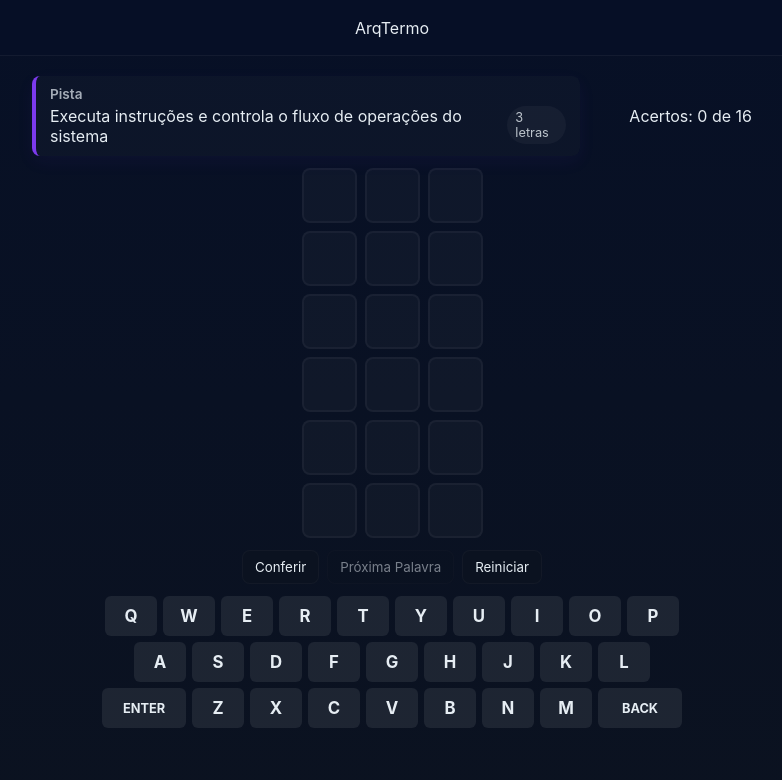
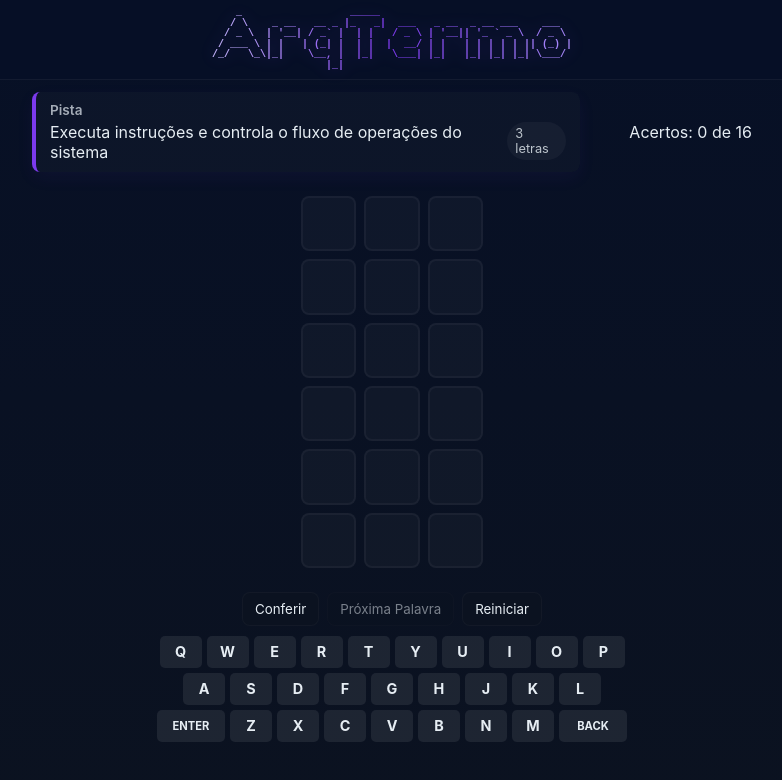
Before and after one commit to caju1911/arq-comp-aav3, a plain HTML site: page index.html in a window 1280 px wide. Shown: the whole page, without its empty margins (248-1030 px from the left). Drawn offline with Linux system fonts and the light colour scheme.

Commit message:
Ajustes visuais: logo e tamanho do teclado

```diff
--- a/index.html
+++ b/index.html
@@ -7,15 +7,19 @@
   <link rel="stylesheet" href="style.css">
 </head>
 <body>
+  <!-- 1. Logo fixa no topo (não rola junto com a página) -->
   <header class="site-header">
-    <div class="brand">
-      <span class="logo">ArqTermo</span>
-    </div>
+    <h1 class="logo" aria-label="ArqTermo"><pre class="ascii-logo" aria-hidden="true">    _                  _____
+   / \    _ __   __ _ |_   _|  ___   _ __  _ __ ___    ___
+  / _ \  | '__| / _` |  | |   / _ \ | '__|| '_ ` _ \  / _ \
+ / ___ \ | |   | (_| |  | |  |  __/ | |   | | | | | || (_) |
+/_/   \_\|_|    \__, |  |_|   \___| |_|   |_| |_| |_| \___/
+                   |_|</pre></h1>
   </header>
 
   <main class="container">
-
-    <div class="status-row">
+    <!-- 2. Pista, tamanho da palavra e acertos -->
+    <section class="status-row" aria-label="Pista e acertos">
       <div id="pista" class="pista" role="status" aria-live="polite">
         <span class="pista-label">Pista</span>
         <div class="pista-content">
@@ -24,8 +28,10 @@
         </div>
       </div>
       <div id="contador" class="contador">Acertos: 0 de 0</div>
-    </div>
+    </section>
 
+    <!-- 3. O jogo em si -->
+    <section class="game" aria-label="Jogo">
       <div id="board" class="board" aria-live="polite"></div>
 
       <div class="controls">
@@ -35,6 +41,8 @@
       </div>
 
       <div id="keyboard" class="keyboard" aria-hidden="false"></div>
+    </section>
+
   </main>
 
   <!-- Modal acessível e configurável -->
--- a/script.js
+++ b/script.js
@@ -144,9 +144,6 @@ function renderBoard(){
       letter.className = 'letter';
       letter.textContent = rows[r][c] || '';
       cell.appendChild(letter);
-      const icon = document.createElement('span');
-      icon.className = 'state-icon';
-      cell.appendChild(icon);
       row.appendChild(cell);
     }
     boardEl.appendChild(row);
@@ -242,8 +239,6 @@ function submitGuess(){
           cell.classList.remove('revealing');
           cell.classList.add('revealed');
           cell.classList.add(state);
-          const icon = cell.querySelector('.state-icon');
-          icon.textContent = state === 'correct' ? '✓' : (state==='present' ? '↺' : '✕');
         }, 180);
       }, delay);
     })(c, evaluation[c]);
--- a/style.css
+++ b/style.css
@@ -6,7 +6,7 @@
   --present:#f59e0b;
   --absent:#111827;
   /* as casas encolhem conforme a altura da janela para o jogo todo caber sem scroll */
-  --cell-size:clamp(32px, calc((100vh - 470px) / 6), 64px);
+  --cell-size:clamp(34px, calc((100vh - 468px) / 6), 76px);
   --gap:8px;
   color-scheme: dark;
 }
@@ -18,7 +18,7 @@ body{
   background:linear-gradient(180deg,#071026 0%, #0b1220 100%);
   display:flex;align-items:flex-start;justify-content:center;
   /* espaço no topo para a logo fixa não cobrir o conteúdo */
-  padding:76px 24px 24px;
+  padding:92px 24px 24px;
   color:#e6edf3;
 }
 
@@ -26,12 +26,29 @@ body{
 .site-header{
   position:fixed;top:0;left:0;right:0;z-index:50;
   display:flex;align-items:center;justify-content:center;
-  height:56px;
+  height:80px;
   background:rgba(7,16,38,0.92);
   backdrop-filter:blur(6px);
   border-bottom:1px solid rgba(255,255,255,0.05);
 }
-.site-header h1{margin:0;font-weight:700;font-size:1.5rem}
+.site-header h1{margin:0}
+
+/* logo em ASCII: fonte monoespaçada, tamanho acompanha a largura da tela */
+.ascii-logo{
+  margin:0;
+  font-family:"Courier New",Consolas,Menlo,monospace;
+  font-size:clamp(6px, 2.3vw, 10px);
+  line-height:1.05;
+  font-weight:700;
+  white-space:pre;
+  user-select:none;
+  color:#a78bfa; /* fallback */
+  background:linear-gradient(90deg,#c4b5fd 0%,#7c3aed 50%,#a78bfa 100%);
+  -webkit-background-clip:text;
+  background-clip:text;
+  -webkit-text-fill-color:transparent;
+  filter:drop-shadow(0 0 8px rgba(124,58,237,0.45));
+}
 
 .container{width:100%;max-width:720px;text-align:center}
 
@@ -50,10 +67,9 @@ body{
 .row{display:grid;grid-auto-flow:column;gap:var(--gap)}
 .cell{
   width:var(--cell-size);height:var(--cell-size);display:flex;align-items:center;justify-content:center;
-  background:rgba(255,255,255,0.03);border-radius:8px;font-weight:700;font-size:clamp(1rem, calc(var(--cell-size) * 0.45), 1.6rem);letter-spacing:0.08em;
+  background:rgba(255,255,255,0.03);border-radius:8px;font-weight:700;font-size:clamp(1.1rem, calc(var(--cell-size) * 0.55), 2.2rem);letter-spacing:0.08em;
   user-select:none;position:relative;border:2px solid rgba(255,255,255,0.04);
 }
-.cell .state-icon{position:absolute;right:6px;top:6px;font-size:0.75rem;opacity:0.9}
 .cell.correct{background:linear-gradient(180deg,var(--ok),#0f7a3e);border-color:rgba(0,0,0,0.2);box-shadow:0 4px 8px rgba(16,185,129,0.12);transform:scale(1.02)}
 .cell.present{background:linear-gradient(180deg,var(--present),#c57509);border-color:rgba(0,0,0,0.2);box-shadow:0 4px 8px rgba(245,158,11,0.12)}
 .cell.absent{background:linear-gradient(180deg,#dc2626,#991b1b);border-color:rgba(0,0,0,0.2);box-shadow:0 4px 8px rgba(220,38,38,0.15)}
@@ -78,16 +94,16 @@ body{
 /* keyboard key animation on state change */
 .key.animate{transform:translateY(-6px) scale(1.03);transition:transform 220ms cubic-bezier(.2,.8,.2,1)}
 
-.keyboard{margin-top:12px;display:flex;flex-direction:column;gap:6px;align-items:center;width:100%}
-.kbd-row{display:flex;gap:6px;justify-content:center;width:100%}
+.keyboard{margin-top:10px;display:flex;flex-direction:column;gap:5px;align-items:center;width:100%}
+.kbd-row{display:flex;gap:5px;justify-content:center;width:100%}
 .key{
-  flex:1 1 0;max-width:52px;height:40px;padding:0 4px;
-  border:0;border-radius:6px;background:rgba(255,255,255,0.08);color:inherit;
-  font-size:1.05rem;font-weight:700;text-align:center;cursor:pointer;user-select:none;
+  flex:1 1 0;max-width:42px;height:32px;padding:0 2px;
+  border:0;border-radius:5px;background:rgba(255,255,255,0.08);color:inherit;
+  font-size:0.9rem;font-weight:700;text-align:center;cursor:pointer;user-select:none;
   transition:transform 90ms ease, filter 90ms ease;
 }
 .key:hover{background:rgba(255,255,255,0.14)}
-.key.wide{flex:1.6 1 0;max-width:84px;font-size:0.8rem}
+.key.wide{flex:1.6 1 0;max-width:68px;font-size:0.7rem}
 .key.correct{background:var(--ok);color:#06110a}
 .key.present{background:var(--present);color:#2b1500}
 .key.absent{background:#dc2626;color:#fff}
```
Lines whose indentation alone changed are shown as unchanged.
